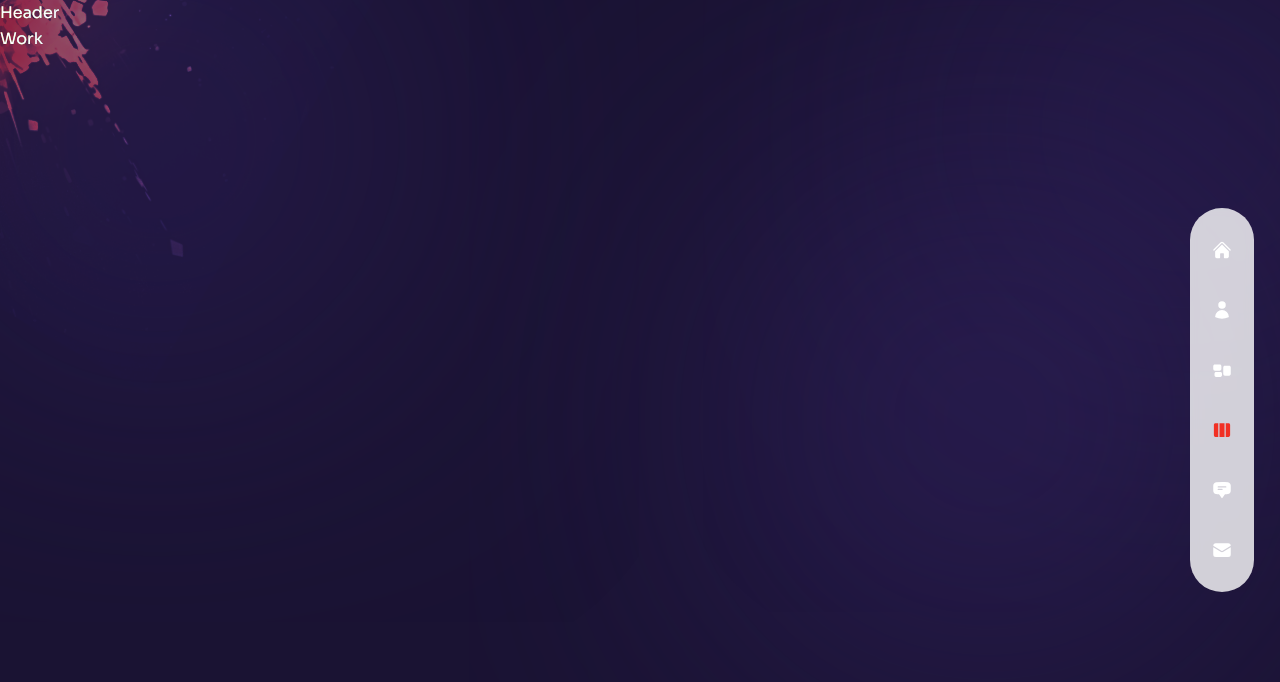
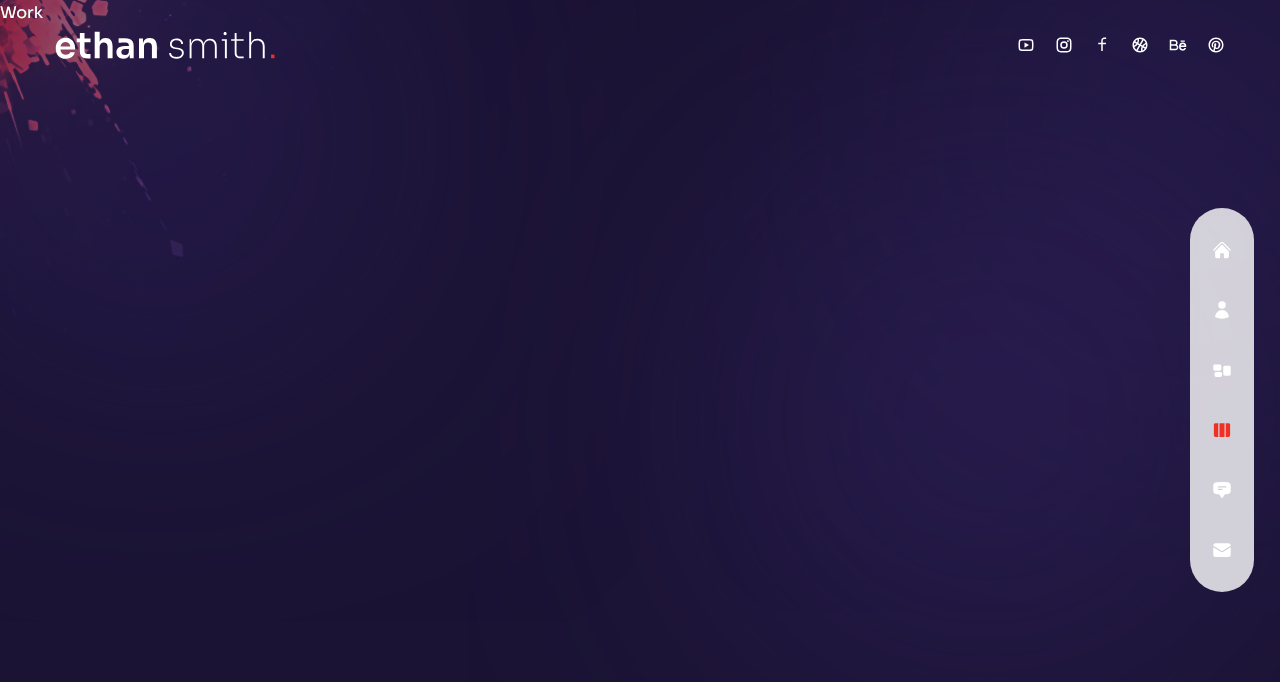
Before and after one commit to joemar-ceneza/react-portfolio, a Next.js app: page /work in a window 1280 px wide. Shown: the top 682 px of the page. Built offline with nearby package versions, Linux system fonts and the light colour scheme.

Commit message:
adding logo

```diff
--- a/components/Header.js
+++ b/components/Header.js
@@ -1,5 +1,31 @@
-const Header = () => {
-  return <header>Header</header>;
-};
+// next image
+import Image from "next/image";
 
-export default Header;
+// next link
+import Link from "next/link";
+
+// components
+import Socials from "../components/Socials";
+
+export default function Header() {
+  return (
+    <header className="absolute z-30 w-full flex items-center px-16 xl:px-0 xl:h-[90px]">
+      <div className="container mx-auto">
+        <div className="flex flex-col lg:flex-row justify-between items-center gap-y-6 py-8">
+          {/* logo */}
+          <Link href={"/"}>
+            <Image
+              src={"/logo.svg"}
+              width={220}
+              height={48}
+              alt=""
+              priority={true}
+            />
+          </Link>
+          {/* socials */}
+          <Socials />
+        </div>
+      </div>
+    </header>
+  );
+}
--- a/components/Socials.js
+++ b/components/Socials.js
@@ -1,5 +1,37 @@
-const Socials = () => {
-  return <div>Socials</div>;
-};
+// links
+import Link from "next/link";
 
-export default Socials;
+// icons
+import {
+  RiYoutubeLine,
+  RiInstagramLine,
+  RiFacebookLine,
+  RiBasketballLine,
+  RiBehanceLine,
+  RiPinterestLine,
+} from "react-icons/ri";
+
+export default function Socials() {
+  return (
+    <div className="flex items-center gap-x-5 text-lg">
+      <Link href={""} className="hover:text-accent transition-all duration-300">
+        <RiYoutubeLine />
+      </Link>
+      <Link href={""} className="hover:text-accent transition-all duration-300">
+        <RiInstagramLine />
+      </Link>
+      <Link href={""} className="hover:text-accent transition-all duration-300">
+        <RiFacebookLine />
+      </Link>
+      <Link href={""} className="hover:text-accent transition-all duration-300">
+        <RiBasketballLine />
+      </Link>
+      <Link href={""} className="hover:text-accent transition-all duration-300">
+        <RiBehanceLine />
+      </Link>
+      <Link href={""} className="hover:text-accent transition-all duration-300">
+        <RiPinterestLine />
+      </Link>
+    </div>
+  );
+}
```
Also changed, not shown: pages/work/index.js (+0 -14 lines), public/avatar.png.
